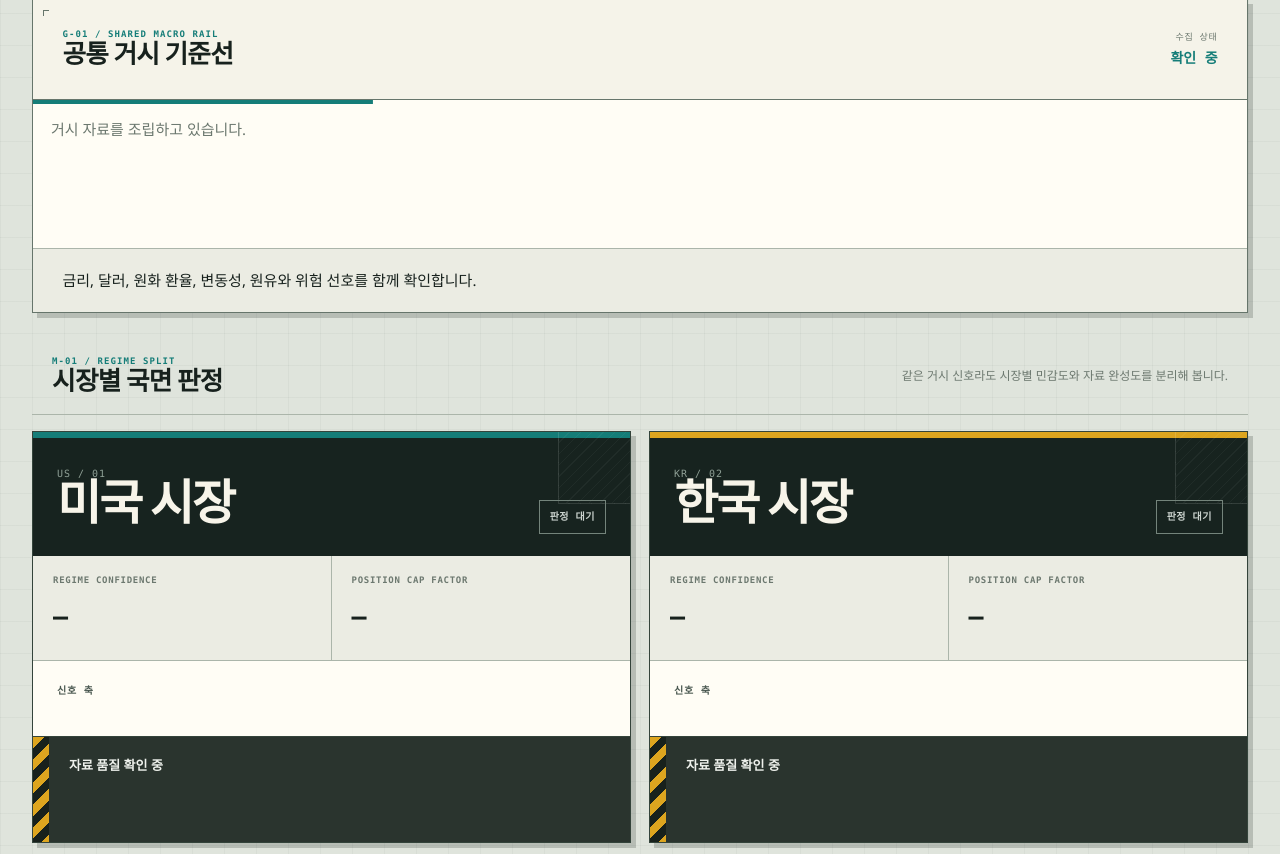
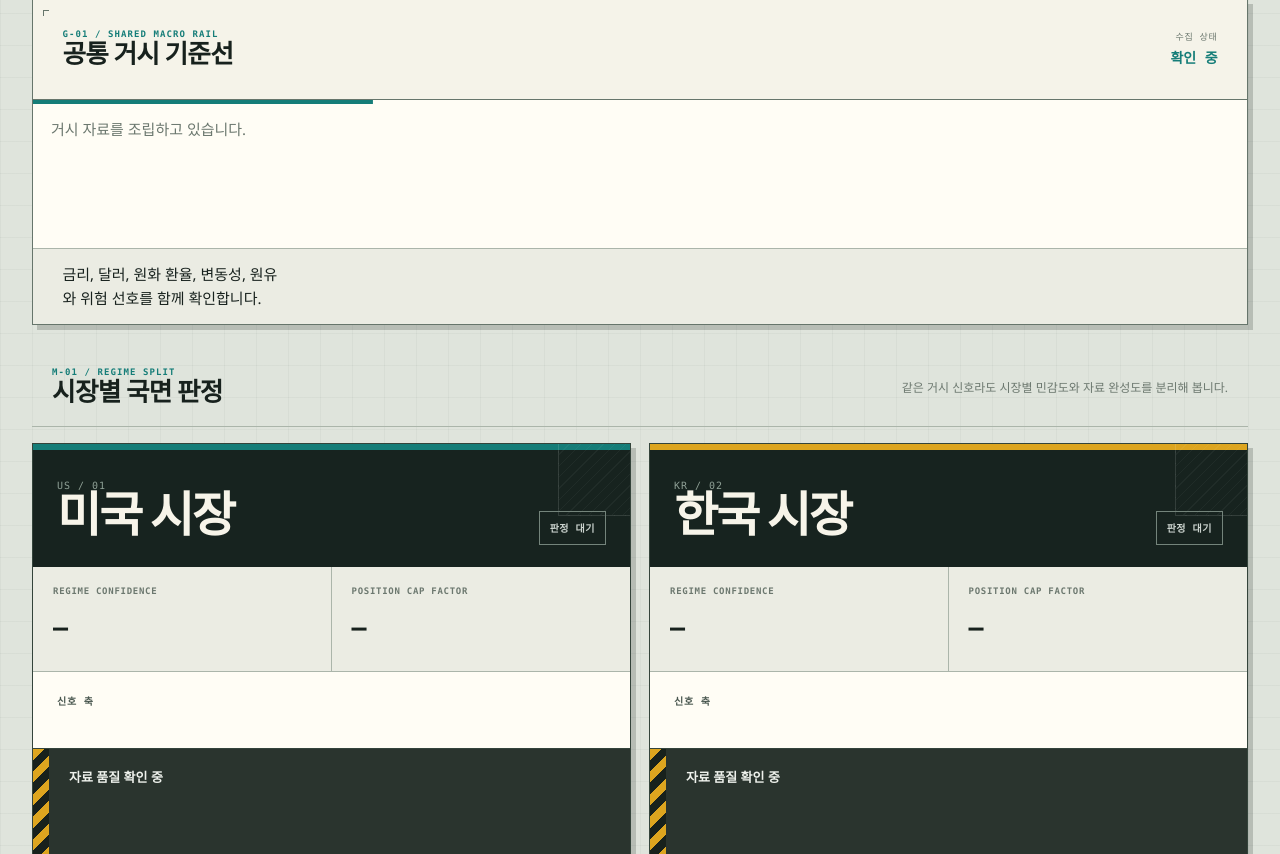
Before and after one commit to yeunlee1/investment-office, a FastAPI app: page /markets in a window 1280 px wide. Shown: the part 531-1385 px from the top of the page. Run offline with FastAPI, Linux system fonts and the light colour scheme; data that the repository does not hold is empty; parts of the project's set-up code (start-up, migrations or seed data) failed here and were passed over.

Commit message:
시장 관제 가로 넘침과 경고 가독성 개선

```diff
--- a/src/investment_office/static/markets.css
+++ b/src/investment_office/static/markets.css
@@ -1,6 +1,7 @@
 /* 미국과 한국 시장의 국면과 자료 품질을 산업형 관제 화면으로 표현한다. */
 .page-markets .site-main {
   display: grid;
+  grid-template-columns: minmax(0, 1fr);
   gap: clamp(20px, 2vw, 32px);
 }
 
@@ -286,7 +287,7 @@
   padding: 14px clamp(18px, 2.3vw, 34px);
   border-top: 1px solid var(--line);
   background: var(--paper-muted);
-  grid-template-columns: minmax(0, 1fr) minmax(260px, auto);
+  grid-template-columns: minmax(220px, 0.7fr) minmax(0, 3fr);
   align-items: center;
   gap: 16px;
 }
@@ -298,6 +299,7 @@
 
 .inline-warning-list {
   display: flex;
+  min-width: 0;
   padding: 0;
   justify-content: flex-end;
   flex-wrap: wrap;
--- a/src/investment_office/templates/markets.html
+++ b/src/investment_office/templates/markets.html
@@ -5,7 +5,7 @@
 {% block body_class %}page-markets{% endblock %}
 
 {% block head %}
-  <link rel="stylesheet" href="/static/markets.css?v=1" />
+  <link rel="stylesheet" href="/static/markets.css?v=3" />
 {% endblock %}
 
 {% block content %}
```
Also changed, not shown: tests/test_site_pages.py (+1 -1 lines).
